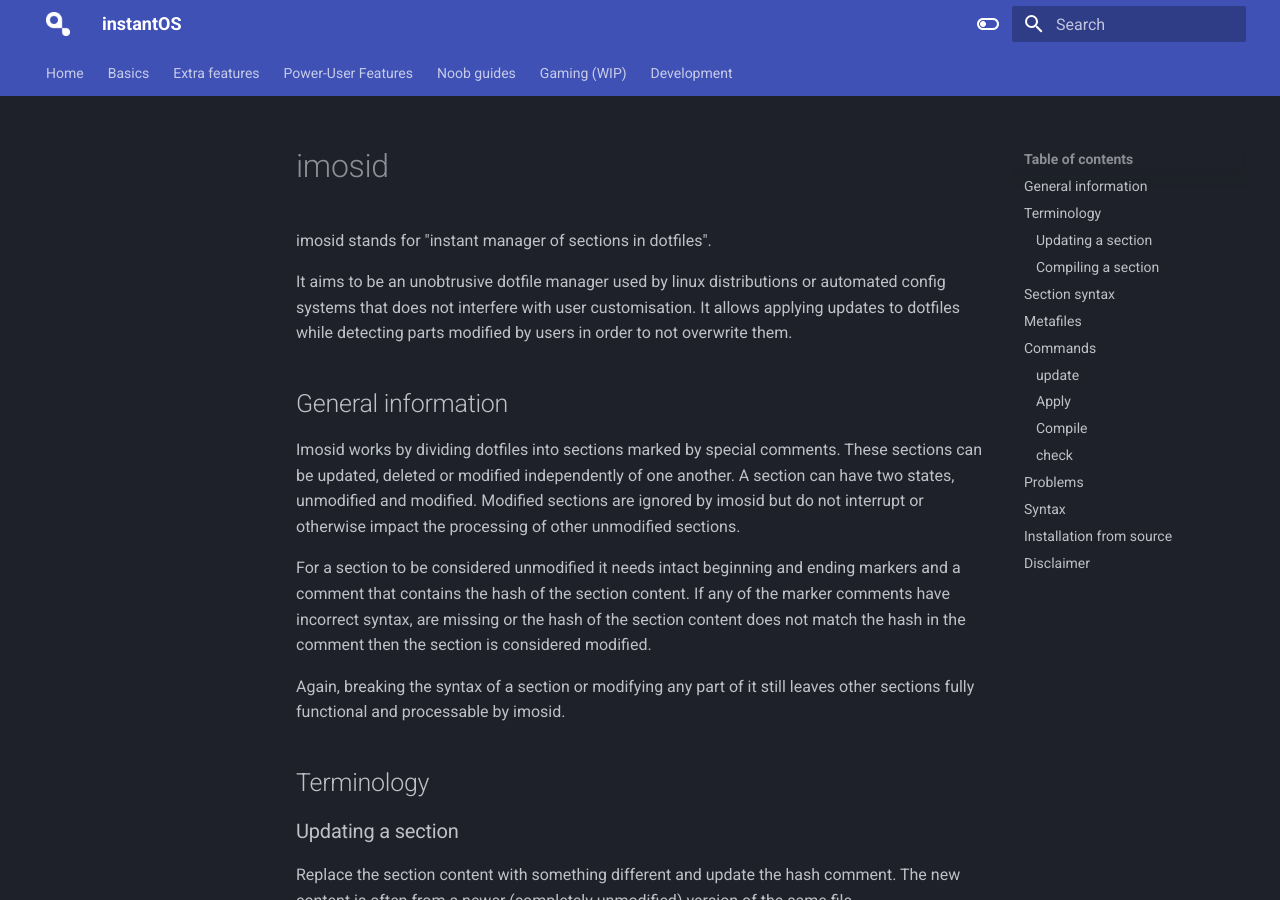
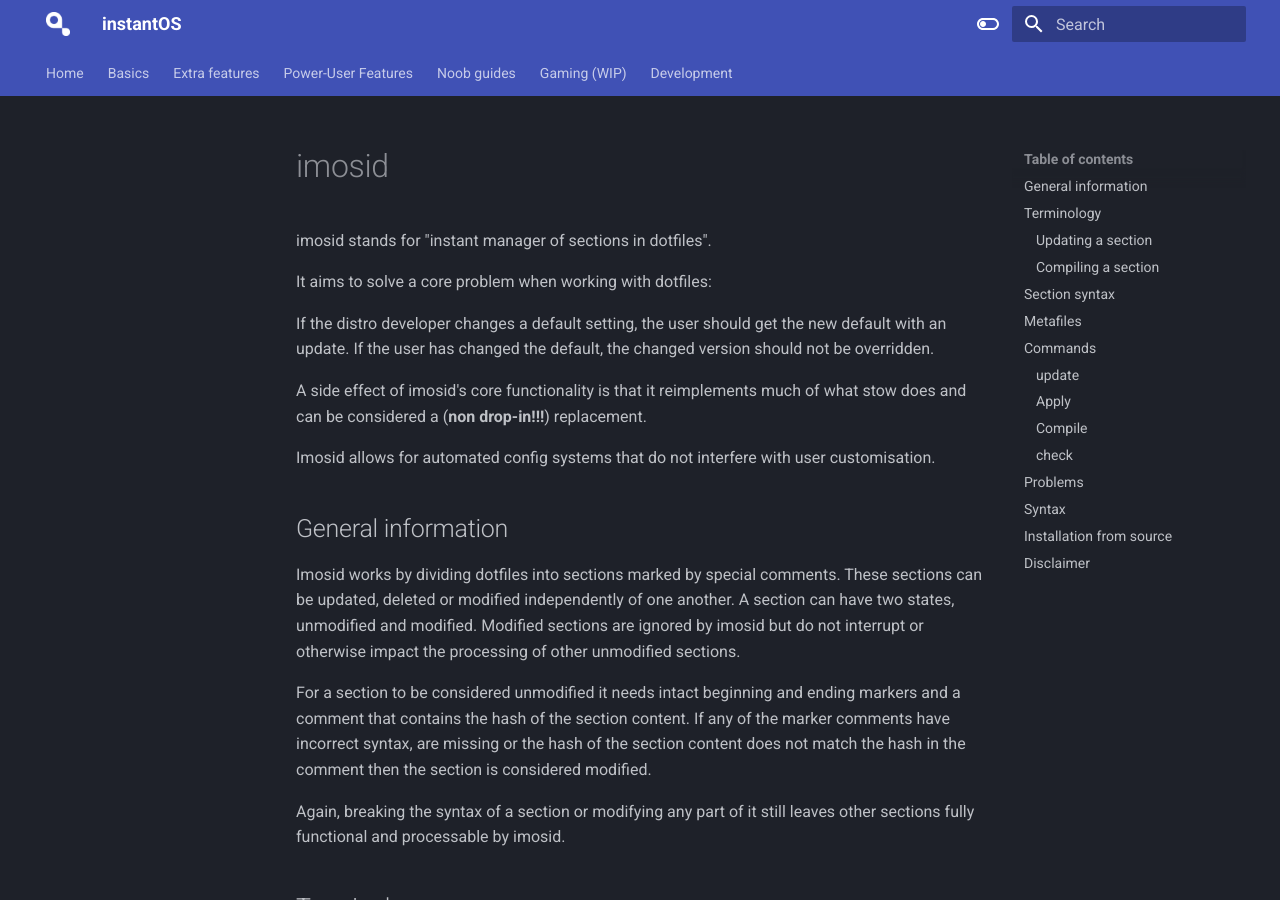
Before and after one commit to instantOS/docs, an MkDocs documentation site: the page built from docs/development/imosid.md, in a window 1280 px wide and 900 px high. Built offline with MkDocs 1.6.1 and Material for MkDocs 9.7.7, drawn with Linux system fonts in a browser that asks for light colours.

Commit message:
better description of what imosid does

```diff
--- a/docs/development/imosid.md
+++ b/docs/development/imosid.md
@@ -2,12 +2,16 @@
 
 imosid stands for "instant manager of sections in dotfiles".
 
-It aims to be an unobtrusive dotfile manager used by linux distributions or
-automated config systems that does not interfere with user customisation. It
-allows applying updates to dotfiles while detecting parts modified by users in
-order to not overwrite them.
+It aims to solve a core problem when working with dotfiles:
 
+If the distro developer changes a default setting, the user should get the new
+default with an update. If the user has changed the default, the changed
+version should not be overridden.
 
+A side effect of imosid's core functionality is that it reimplements much of
+what stow does and can be considered a (**non drop-in!!!**) replacement.
+
+Imosid allows for automated config systems that do not interfere with user customisation.
 
 ## General information
 
```
Also changed, not shown: docs/development/instantARCH.md (+3 -3 lines).
